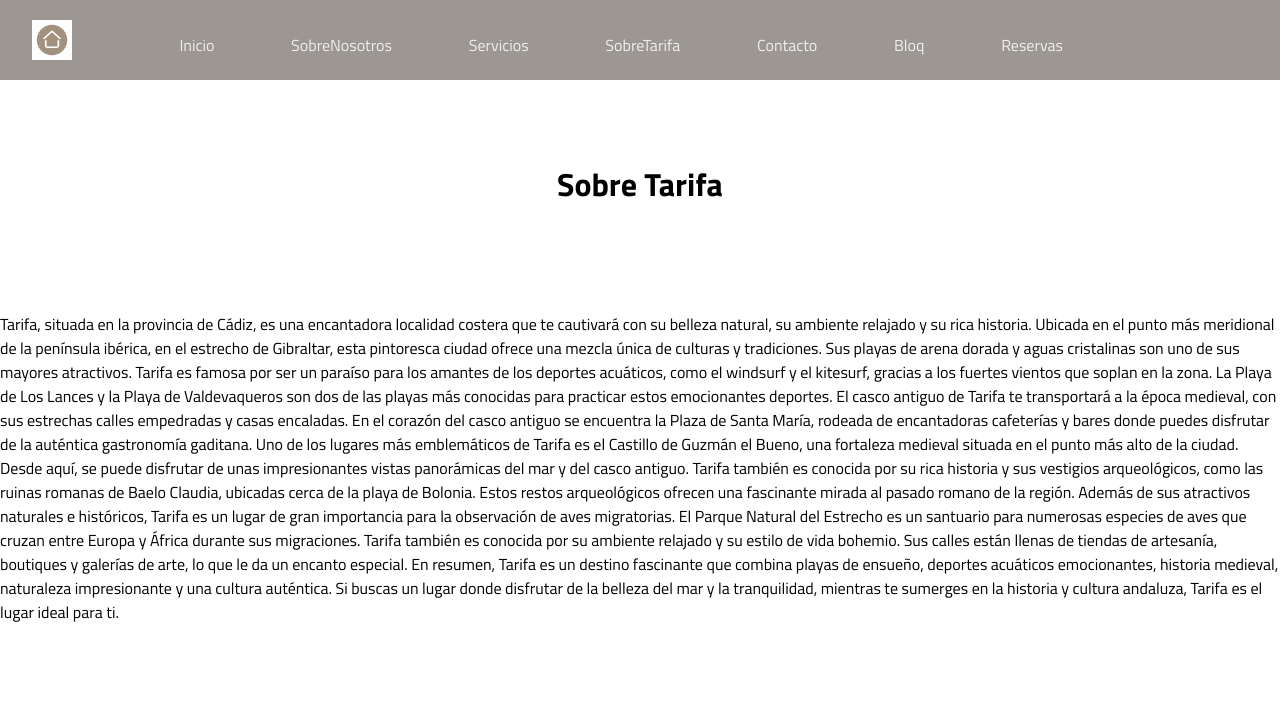
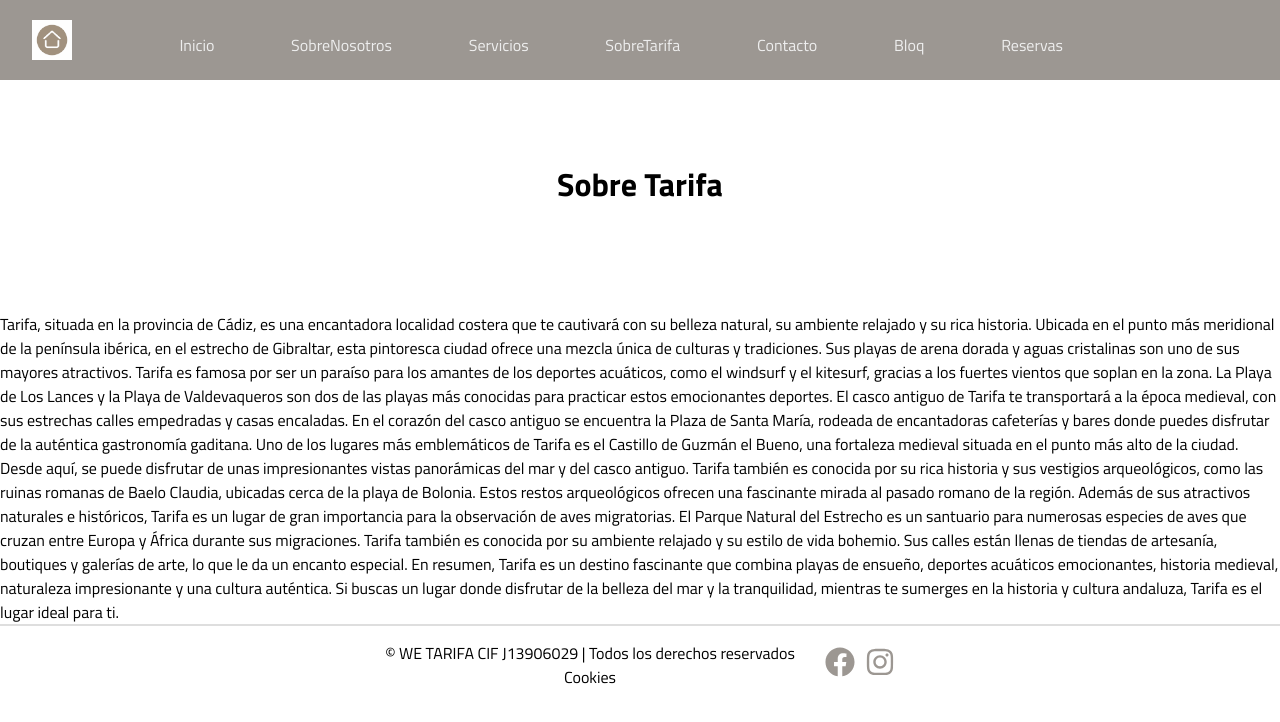
Before and after one commit to axmmxa/we-tarifa-website, a React (Create React App) app in the folder we-tarifa-app/: page /SobreTarifa in a window 1280 px wide. Shown: the top 722 px of the page. Built offline with nearby package versions, Linux system fonts and the light colour scheme.

Commit message:
footer added

```diff
--- a/we-tarifa-app/package.json
+++ b/we-tarifa-app/package.json
@@ -6,12 +6,13 @@
     "@testing-library/jest-dom": "^5.17.0",
     "@testing-library/react": "^13.4.0",
     "@testing-library/user-event": "^13.5.0",
+    "bootstrap": "^5.3.1",
     "react": "^18.2.0",
     "react-dom": "^18.2.0",
+    "react-icons": "^4.10.1",
     "react-router-dom": "^6.14.2",
     "react-scripts": "5.0.1",
-    "web-vitals": "^2.1.4",
-    "react-icons": "^4.10.1"
+    "web-vitals": "^2.1.4"
   },
   "scripts": {
     "start": "react-scripts start",
--- a/we-tarifa-app/src/App.js
+++ b/we-tarifa-app/src/App.js
@@ -11,6 +11,8 @@ import Bloq from './components/Bloq'
 import Reservas from './components/Reservas'
 
 import {Link, Route, Routes} from 'react-router-dom'
+import Footer from './components/Footer';
+
 
 
 function App() {
@@ -29,6 +31,8 @@ function App() {
 
     </Routes>
 
+    <Footer></Footer>
+
     </>
     );
 }
--- /dev/null
+++ b/we-tarifa-app/src/components/Footer.js
@@ -0,0 +1,23 @@
+import React from 'react'
+
+import'./styles/Footer.css'
+import { FaFacebook, FaInstagram } from 'react-icons/fa'
+
+const Footer = () => {
+  return (
+    <div className='Footer'>
+      <div className='legal'>
+        <p>© WE TARIFA CIF J13906029 | Todos los derechos reservados</p>
+        <a>Cookies</a>
+      </div>
+
+      <div className='social-links'>
+        <a><FaFacebook className='icon'></FaFacebook></a>
+        <a><FaInstagram className='icon'></FaInstagram></a>
+      </div>
+
+    </div>
+  )
+}
+
+export default Footer
--- a/we-tarifa-app/src/components/Inicio.js
+++ b/we-tarifa-app/src/components/Inicio.js
@@ -5,10 +5,14 @@ import './styles/Inicio.css'
 import foto from '../media/inicio.jpeg'
 
 
+
 const Inicio = () => {
   return (
 
+
+
     <div className='Inicio'>
+
 
       <h1> Qué ofrecemos</h1>
 
--- a/we-tarifa-app/src/components/Navbar.js
+++ b/we-tarifa-app/src/components/Navbar.js
@@ -26,13 +26,13 @@ const Navbar = () => {
         <nav ref={navRef}>
 
 
-            <a ><Link to='/'>Inicio</Link></a>
-            <a ><Link to='/SobreNosotros'>SobreNosotros</Link></a>
-            <a ><Link to='/Servicios'>Servicios</Link></a>
-            <a ><Link to='/SobreTarifa'>SobreTarifa</Link></a>
-            <a ><Link to='/Contacto'>Contacto</Link></a>
-            <a ><Link to='/Bloq'>Bloq</Link></a>
-            <a ><Link to='/Reservas'>Reservas</Link></a>
+            <a ><Link onClick={showNavbar} to='/'>Inicio</Link></a>
+            <a ><Link onClick={showNavbar} to='/SobreNosotros'>SobreNosotros</Link></a>
+            <a ><Link onClick={showNavbar} to='/Servicios'>Servicios</Link></a>
+            <a ><Link onClick={showNavbar} to='/SobreTarifa'>SobreTarifa</Link></a>
+            <a ><Link onClick={showNavbar} to='/Contacto'>Contacto</Link></a>
+            <a ><Link onClick={showNavbar} to='/Bloq'>Bloq</Link></a>
+            <a ><Link onClick={showNavbar} to='/Reservas'>Reservas</Link></a>
 
 
             <button className='nav-btn nav-close-btn' onClick={showNavbar}>
--- /dev/null
+++ b/we-tarifa-app/src/components/styles/Footer.css
@@ -0,0 +1,33 @@
+.Footer {
+    height: 80px;
+    border-top: 2px solid #DEDEDE;
+    display: flex;
+    justify-content: center;
+    align-items: center;
+}
+
+.legal{
+    display: flex;
+    flex-direction: column;
+    align-items: center;
+
+}
+
+.social-links {
+    margin-left: 20px;
+}
+
+.social-links a {
+   color:#9C9792;;
+   height: 40px;
+   margin-left: 10px;
+}
+
+.social-links a:hover{
+    color: #252525;;
+}
+
+.icon {
+  width: 30px;
+  height: 30px;
+}
--- a/we-tarifa-app/src/components/styles/Inicio.css
+++ b/we-tarifa-app/src/components/styles/Inicio.css
@@ -1,6 +1,6 @@
 .Inicio {
-   display: flex;
-  justify-content: center;
+    display: flex;
+    justify-content: center;
     align-items: center;
     flex-direction: column;
 }
```
Also changed, not shown: 1 other file (tests, documents, lock files or other folders).
